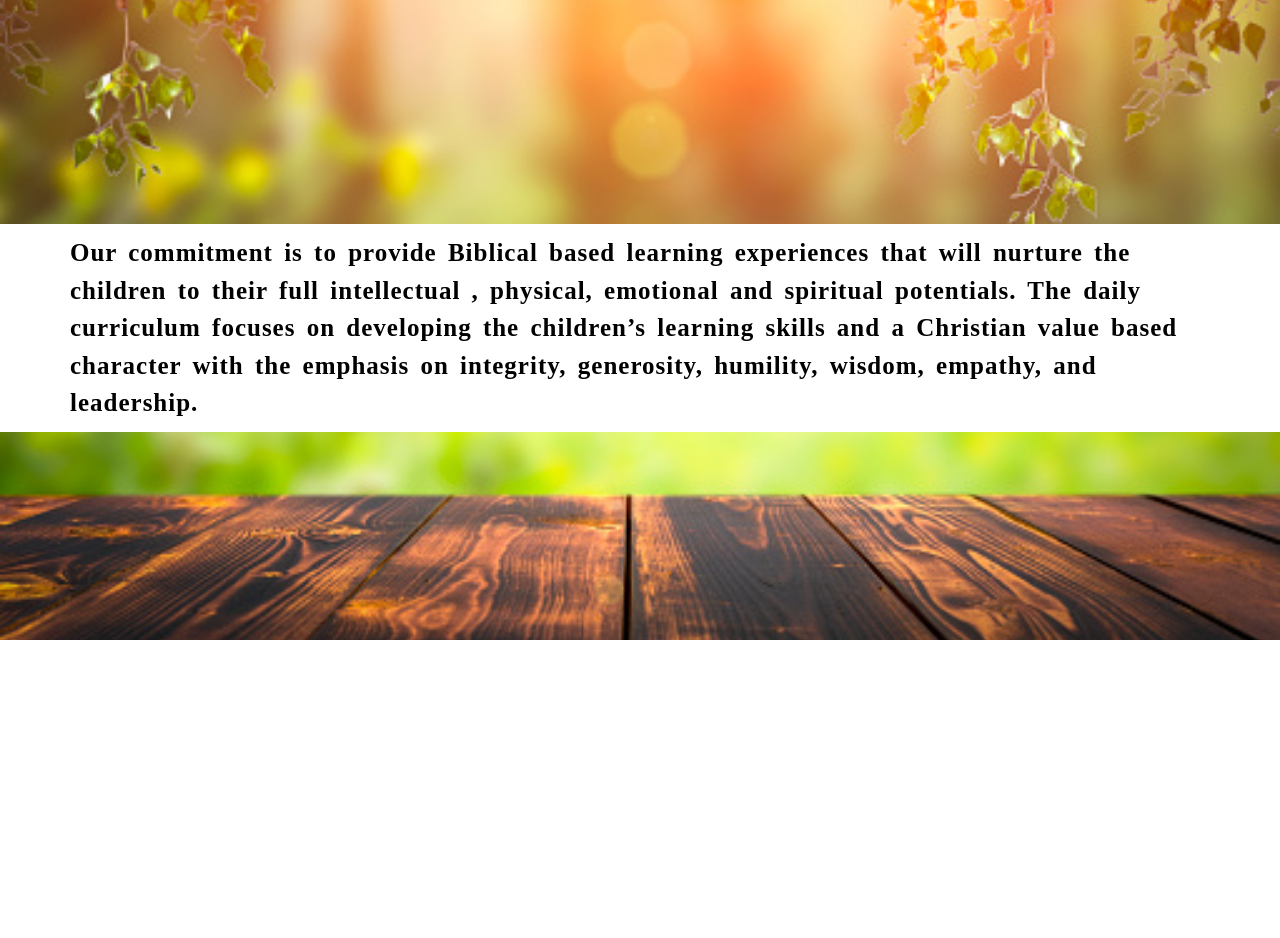
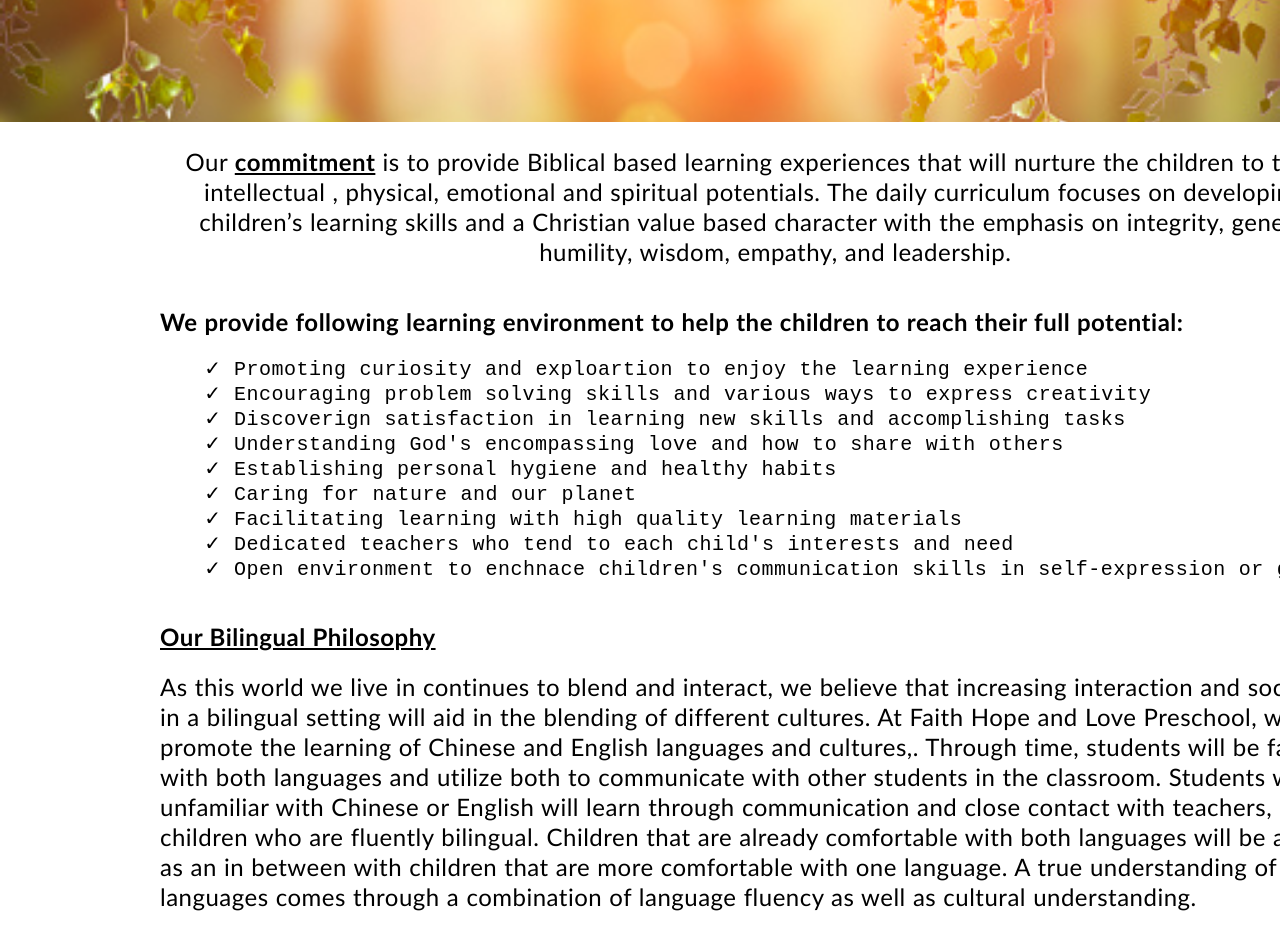
Before and after one commit to Alexlee8888/fhlpreschool.github.io, a Next.js app: page /our-philosophy in a window 1280 px wide. Shown: the part 160-1098 px from the top of the page. Before the commit the page ends 800 px from the top, so only its background shows below. Built offline with nearby package versions, Linux system fonts and the light colour scheme.

Commit message:
finished our-philosophy page

```diff
--- a/pages/_app.js
+++ b/pages/_app.js
@@ -11,9 +11,8 @@ import Head from "next/head";
 export default function App({ Component, pageProps }) {
   return (
     <>
-      <Layout>
-        <Component {...pageProps} />
-      </Layout>
+      <Layout/>
+      <Component {...pageProps} />
     </>
 
 
--- a/pages/our-philosophy/index.js
+++ b/pages/our-philosophy/index.js
@@ -10,12 +10,63 @@ export default function OurPhilosophyPage() {
         <div className={styles.wrapper}>
             <BackgroundImage url={bg}>
                 <div className={styles.scrollbg}>
-                    <h3 className={styles.test}> Our commitment is to provide Biblical based
+                    <p className={styles.para1}> Our <span className={styles.ub}> commitment</span>  is to provide Biblical based
                         learning experiences that will nurture the children to their full intellectual
                         , physical, emotional and spiritual potentials. The daily curriculum focuses on
                         developing the children’s learning skills and a Christian value based character
                         with the emphasis on integrity, generosity, humility, wisdom, empathy, and leadership.
-                    </h3>
+                    </p>
+
+                    <br />
+                    <br />
+
+                    <p className={styles.title}>
+                        <strong>We provide following learning environment to help the children to reach their full potential: </strong>
+                    </p>
+
+                    <br />
+
+                    <ul className={styles.bullets}>
+                        <pre>
+                            <li> Promoting curiosity and exploartion to enjoy the learning experience </li>
+                            <li> Encouraging problem solving skills and various ways to express creativity</li>
+                            <li> Discoverign satisfaction in learning new skills and accomplishing tasks </li>
+                            <li> Understanding God's encompassing love and how to share with others </li>
+                            <li> Establishing personal hygiene and healthy habits </li>
+                            <li> Caring for nature and our planet </li>
+                            <li> Facilitating learning with high quality learning materials </li>
+                            <li> Dedicated teachers who tend to each child's interests and need</li>
+                            <li> Open environment to enchnace children's communication skills in self-expression or group projects</li>
+                        </pre>
+                    </ul>
+
+                    <br />
+                    <br />
+
+                    <p className={styles.title}>
+                        <span className={styles.ub}> Our Bilingual Philosophy </span>
+                    </p>
+
+                    <br />
+
+                    <p className={styles.para2}>
+                        As this world we live in continues to blend and interact,
+                        we believe that increasing interaction and socialization in
+                        a bilingual setting will aid in the blending of different cultures.
+                        At Faith Hope and Love Preschool, we aim to promote the learning of
+                        Chinese and English languages and cultures,. Through time, students will
+                        be familiar with both languages and utilize both to communicate
+                        with other students in the classroom. Students who are unfamiliar
+                        with Chinese or English will learn through communication and close contact
+                        with teachers, and other children who are fluently bilingual. Children that
+                        are already comfortable with both languages will be able to act as an in
+                        between with children that are more comfortable with one language. A true
+                        understanding of both languages comes through a combination of language fluency
+                        as well as cultural understanding.
+                    </p>
+
+
+
                 </div>
 
             </BackgroundImage>
--- a/pages/our-philosophy/index.module.css
+++ b/pages/our-philosophy/index.module.css
@@ -1,30 +1,55 @@
 /* import {@fontsource/merriweather}; */
+
+.para1 {
+    font-size:x-large;
+    text-align: center;
+}
+
+.title {
+    font-size:x-large;
+    text-align: left;
+}
+
+.para2 {
+    font-size: x-large;
+    text-align: left;
+}
+
+.ub {
+    text-decoration: underline;
+    font-weight: bold;
+}
+
+.bullets {
+    list-style-type: '\2713';
+    text-align: left;
+    font-size: x-large;
+    list-style-position: outside;
+    margin-left: 5%;
+}
+
+
 
 .wrapper {
     height: 100%;
-    font-family: 'Merriweather';
-    line-height: 1.5;
-    word-spacing: 4px;
-    letter-spacing: 1px;
+    font-family:'Gill Sans', 'Gill Sans MT', Calibri, 'Trebuchet MS', sans-serif;
+    line-height: 1.25;
+    word-spacing: 0.5px;
+    letter-spacing: 0.5px;
     align-items: center;
     justify-content: center;
 }
 
 .scrollbg {
     background-color: white;
-    padding: 10px 70px;
+    padding: 2% 12.5%;
     color: black;
-    margin-top: 60%;
+    margin-top: 22%;
     margin-left: auto;
     margin-right: auto;
     display: table;
-    width: 100vw;
     vertical-align: middle;
     justify-content: center;
-    /* position: absolute; */
+    text-align: center;
+    /* position: relative; */
   }
-
-.test {
-    vertical-align: middle;
-    font-size: 25px;
-}
```
